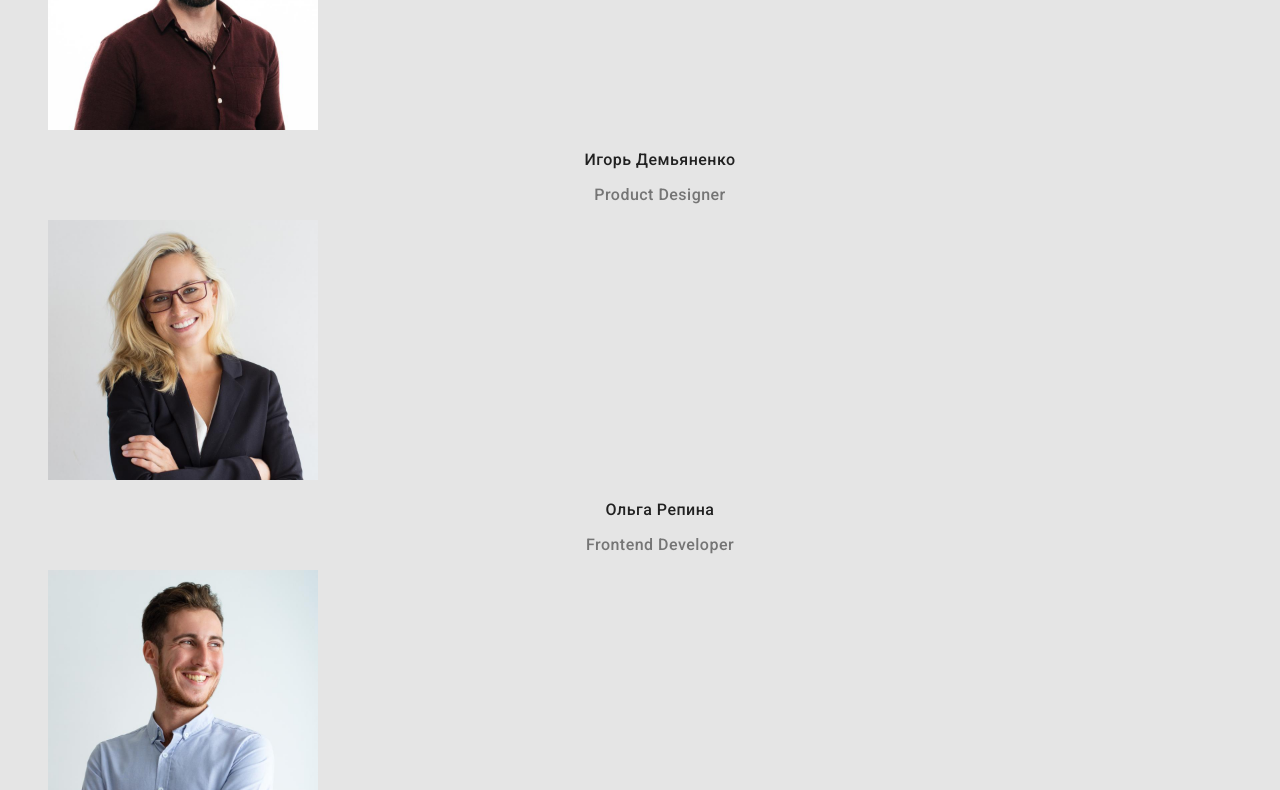
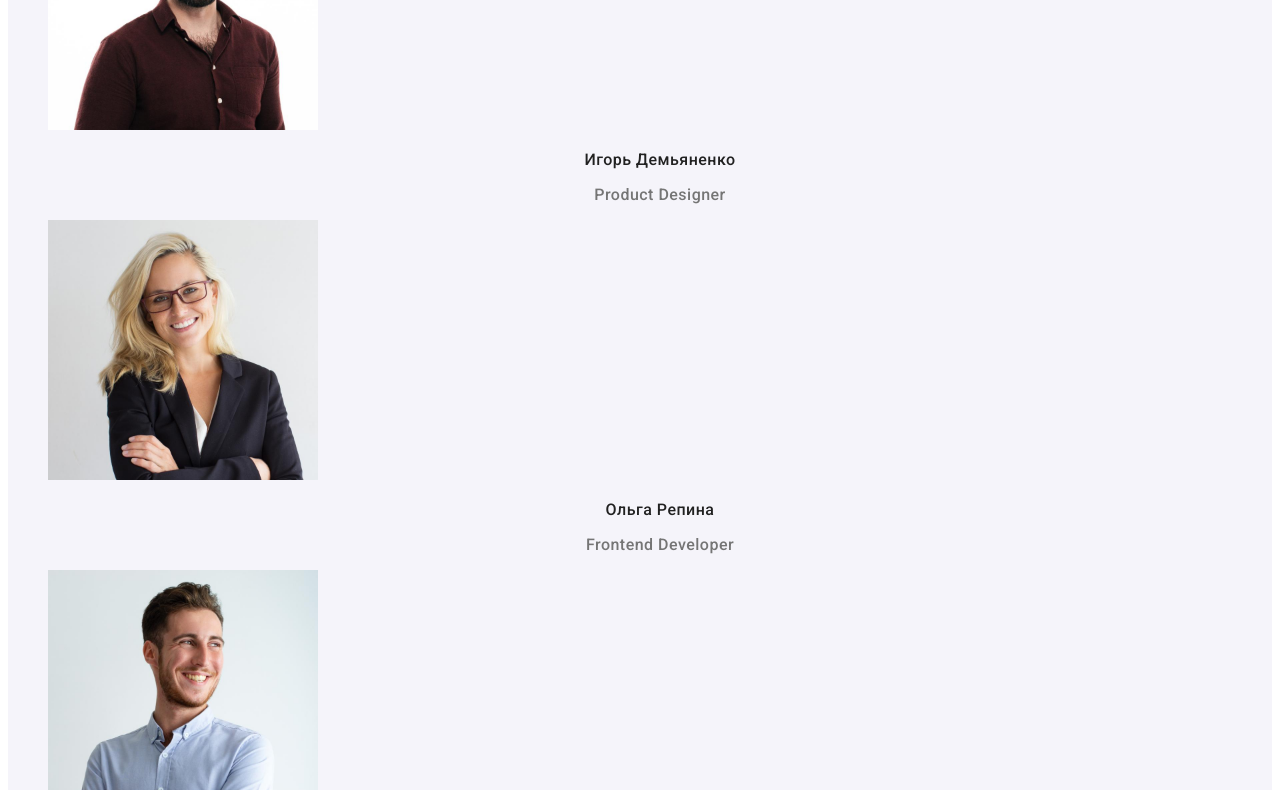
Before and after one commit to SergKorch/goit-markup-hw-02, a plain HTML site: page index.html in a window 1280 px wide. Shown: the part 2010-2800 px from the top of the page. Drawn offline with Linux system fonts and the light colour scheme.

Commit message:
ДЗ 2 исправлен фон

```diff
--- a/CSS/styles.css
+++ b/CSS/styles.css
@@ -1,8 +1,7 @@
 :root {
   --primary-text-color: #212121;
-  --primary-background-color: #e5e5e5;
+  --primary-background-color: #ffffff;
   --footer-background-color: #2f303a;
-  --header-background-color: #ffffff;
   --link: #2196f3;
 }
 
@@ -20,8 +19,6 @@ body {
 }
 
 /*стилизация логотипа*/
-.headerstyle {
-  background-color: white;
 }
 .logo1 {
   color: #2196f3;
@@ -126,6 +123,7 @@ body {
 }
 
 /*Чем занимаемся+команда*/
+.command {background-color: #F5F4FA;}
 .section-comand {
   font-weight: 700;
   font-size: 36px;
--- a/index.html
+++ b/index.html
@@ -14,7 +14,7 @@
     <link rel="stylesheet" href="./CSS/styles.css" />
   </head>
   <body>
-    <header class="headerstyle">
+    <header>
       <nav>
         <a lang="en" href="/index.html" class="logo1"
           >Web<span class="logo2">Studio</span></a
@@ -92,7 +92,7 @@
         </ul>
       </section>
 
-      <section>
+      <section class="command">
         <h2 class="section-comand">Наша команда</h2>
         <ul>
           <li>
```
